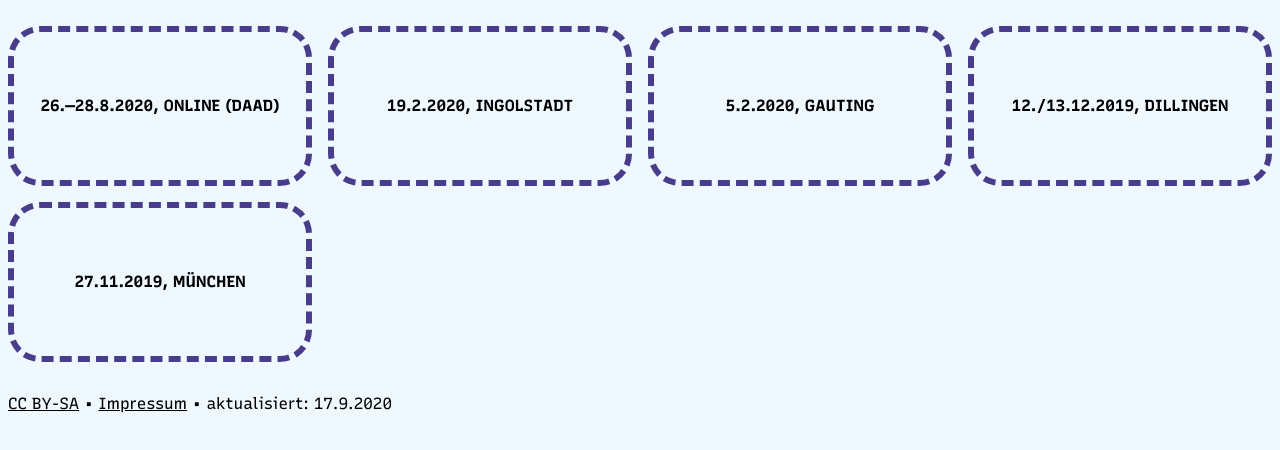
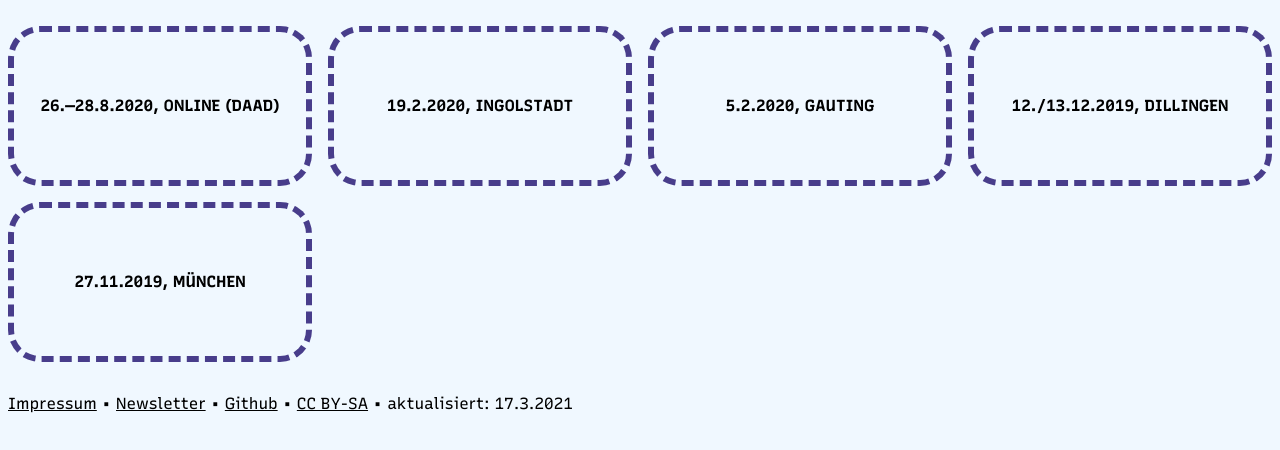
Before and after one commit to fgeierst/essay-dot-video, a website built with Parcel: page src/index.html in a window 1280 px wide. Shown: the part 106-556 px from the top of the page. Built offline with nearby package versions, Linux system fonts and the light colour scheme.

Commit message:
update timestamp, add footer links

```diff
--- a/src/index.html
+++ b/src/index.html
@@ -26,16 +26,18 @@
         <li><a href="https://florian.geierstanger.org/videoessay">12./13.12.2019, Dillingen</a></li>
         <li><a href="https://florian.geierstanger.org/videoessay">27.11.2019, München</a></li>
       </ul>
-      <!-- <ul class="">
-        <li><a href="newsletter.html">Newsletter</a></li>
+      <!-- <ul>
         <li><a href="non-fiction-quiz.html">Nicht-fiktionales Verschiebespiel</a></li>
       </ul> -->
     </main>
 
     <footer>
+      <a href="https://florian.geierstanger.org/kontakt">Impressum</a> •
+      <a href="newsletter.html">Newsletter</a> •
+      <a href="https://github.com/fgeierst/essay-dot-video">Github</a> •
       <a href="https://creativecommons.org/licenses/by-sa/4.0/deed.de">CC BY-SA</a> •
-      <a href="https://florian.geierstanger.org/kontakt">Impressum</a> • aktualisiert: <time
-        datetime="2020-09-17">17.9.2020</time>
+      aktualisiert: <time
+        datetime="2020-09-17">17.3.2021</time>
     </footer>
 
   </div>
```
